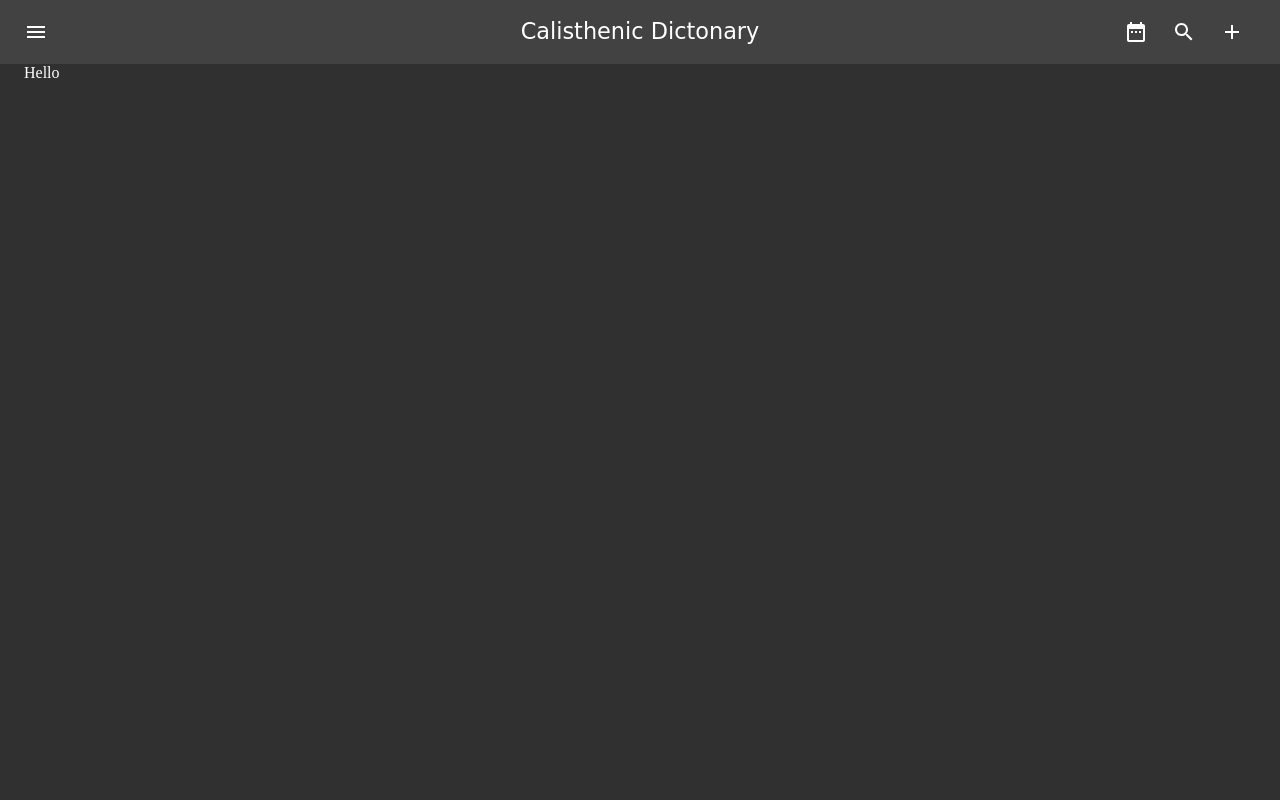
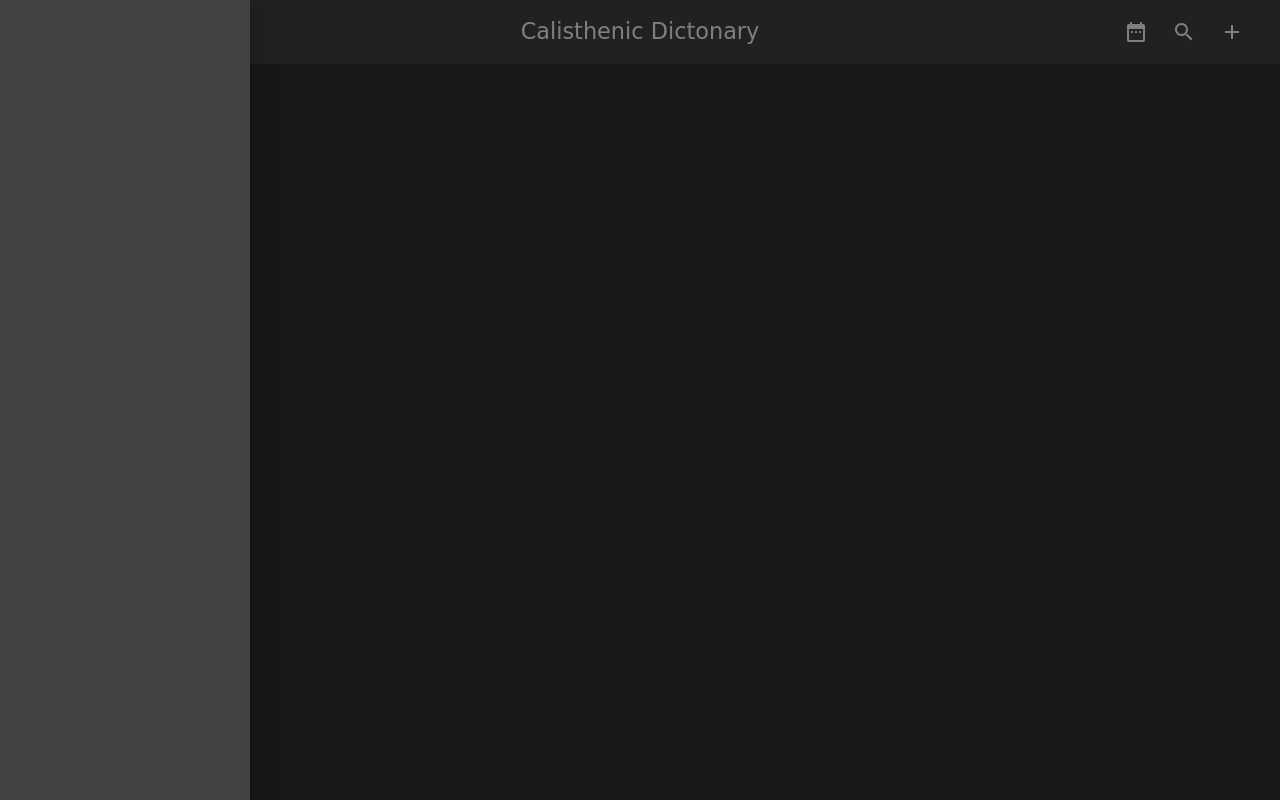
Before and after one commit to sid2602/calisthenic_dictonary, a Next.js app: page / in a window 1280 px wide. Both pictures are taken after a click on the button 36 px from the left and 32 px from the top of the page. Built offline with nearby package versions, Linux system fonts and the light colour scheme.

Commit message:
add drawer wichout list, add navigation context

```diff
--- a/components/layout.tsx
+++ b/components/layout.tsx
@@ -1,4 +1,4 @@
-import Navigation from "components/navigation/navigation";
+import Navigation from "components/navigation";
 import { makeStyles } from "@material-ui/core/styles";
 import Paper from "@material-ui/core/Paper";
 import Box from "@material-ui/core/Box";
@@ -20,7 +20,6 @@ const Layout = ({ children }: Props) => {
   return (
     <>
       <Navigation />
-
       <Box component="main">
         <Paper elevation={0} square className={classes.root}>
           <Container fixed>
--- /dev/null
+++ b/components/navigation/drawer.tsx
@@ -0,0 +1,28 @@
+import React, { useContext } from "react";
+import Drawer from "@material-ui/core/Drawer";
+import List from "@material-ui/core/List";
+import { makeStyles } from "@material-ui/core/styles";
+import { NavContext } from "./index";
+
+const useStyles = makeStyles((theme) => ({
+  list: {
+    backgroundColor: theme.palette.background.paper,
+    width: 250,
+  },
+}));
+
+const DrawerContainer = () => {
+  const classes = useStyles();
+  const value = useContext(NavContext);
+  const { toogleDrawer, isActive } = value;
+  return (
+    <Drawer anchor="left" open={isActive} onClose={toogleDrawer}>
+      <List
+        aria-labelledby="nested-list-subheader"
+        className={classes.list}
+      ></List>
+    </Drawer>
+  );
+};
+
+export default DrawerContainer;
--- /dev/null
+++ b/components/navigation/index.tsx
@@ -0,0 +1,32 @@
+import React, { useState } from "react";
+import Navigation from "./navigation";
+import Drawer from "./drawer";
+
+type ContextTypes = {
+  toogleDrawer: () => void;
+  isActive: boolean;
+};
+
+export const NavContext = React.createContext<Partial<ContextTypes>>({});
+
+const Nav = () => {
+  const [isActive, setIsActive] = useState(false);
+
+  const toogleDrawer = () => {
+    setIsActive(!isActive);
+  };
+
+  return (
+    <NavContext.Provider
+      value={{
+        isActive,
+        toogleDrawer,
+      }}
+    >
+      <Navigation />
+      <Drawer />
+    </NavContext.Provider>
+  );
+};
+
+export default Nav;
--- a/components/navigation/navigation.tsx
+++ b/components/navigation/navigation.tsx
@@ -1,16 +1,16 @@
-import React from "react";
+import React, { useContext } from "react";
 import { makeStyles } from "@material-ui/core/styles";
 import AppBar from "@material-ui/core/AppBar";
 import Toolbar from "@material-ui/core/Toolbar";
 import Typography from "@material-ui/core/Typography";
-import Button from "@material-ui/core/Button";
+
 import IconButton from "@material-ui/core/IconButton";
 import MenuIcon from "@material-ui/icons/Menu";
 import SearchIcon from "@material-ui/icons/Search";
 import AddIcon from "@material-ui/icons/Add";
 import DateRangeIcon from "@material-ui/icons/DateRange";
 import Box from "@material-ui/core/Box";
-import { Icon } from "@material-ui/core";
+import { NavContext } from "./index";
 
 const useStyles = makeStyles((theme) => ({
   root: {
@@ -38,14 +38,19 @@ const useStyles = makeStyles((theme) => ({
     [theme.breakpoints.down("md")]: {
       fontSize: "1rem",
     },
+    "& a": {
+      color: "white",
+    },
   },
 }));
 
 const Navigation = () => {
   const classes = useStyles();
 
+  const value = useContext(NavContext);
+  const { toogleDrawer, isActive } = value;
+
   return (
-    <nav className={classes.root}>
     <AppBar position="static" className={classes.appBar}>
       <Toolbar>
         <Box className={classes.iconContainer}>
@@ -54,13 +59,14 @@ const Navigation = () => {
             className={classes.menuButton}
             color="inherit"
             aria-label="menu"
+            onClick={toogleDrawer}
           >
             <MenuIcon />
           </IconButton>
         </Box>
 
         <Typography variant="h6" className={classes.title}>
-            Calisthenic Dictonary
+          <a href="/">Calisthenic Dictonary</a>
         </Typography>
 
         <Box
@@ -78,7 +84,6 @@ const Navigation = () => {
         </Box>
       </Toolbar>
     </AppBar>
-    </nav>
   );
 };
 
--- a/components/styles.tsx
+++ b/components/styles.tsx
@@ -5,5 +5,10 @@ export const GlobalStyle = createGlobalStyle`
   ${normalize}
   body{
     height: 100vh;
+
+  }
+
+  a{
+    text-decoration: none;
   }
   `;
```
Lines whose indentation alone changed are shown as unchanged.
